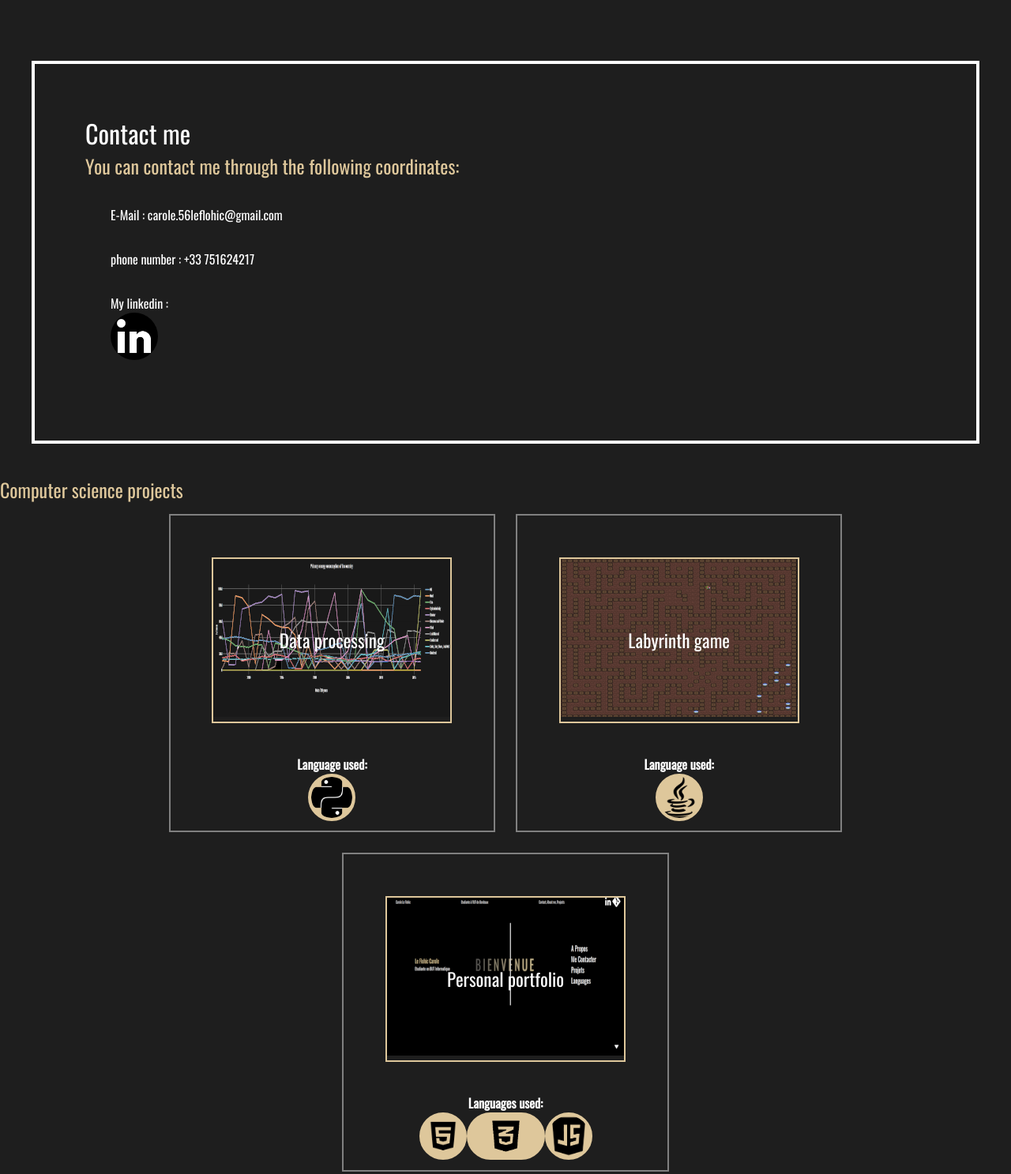
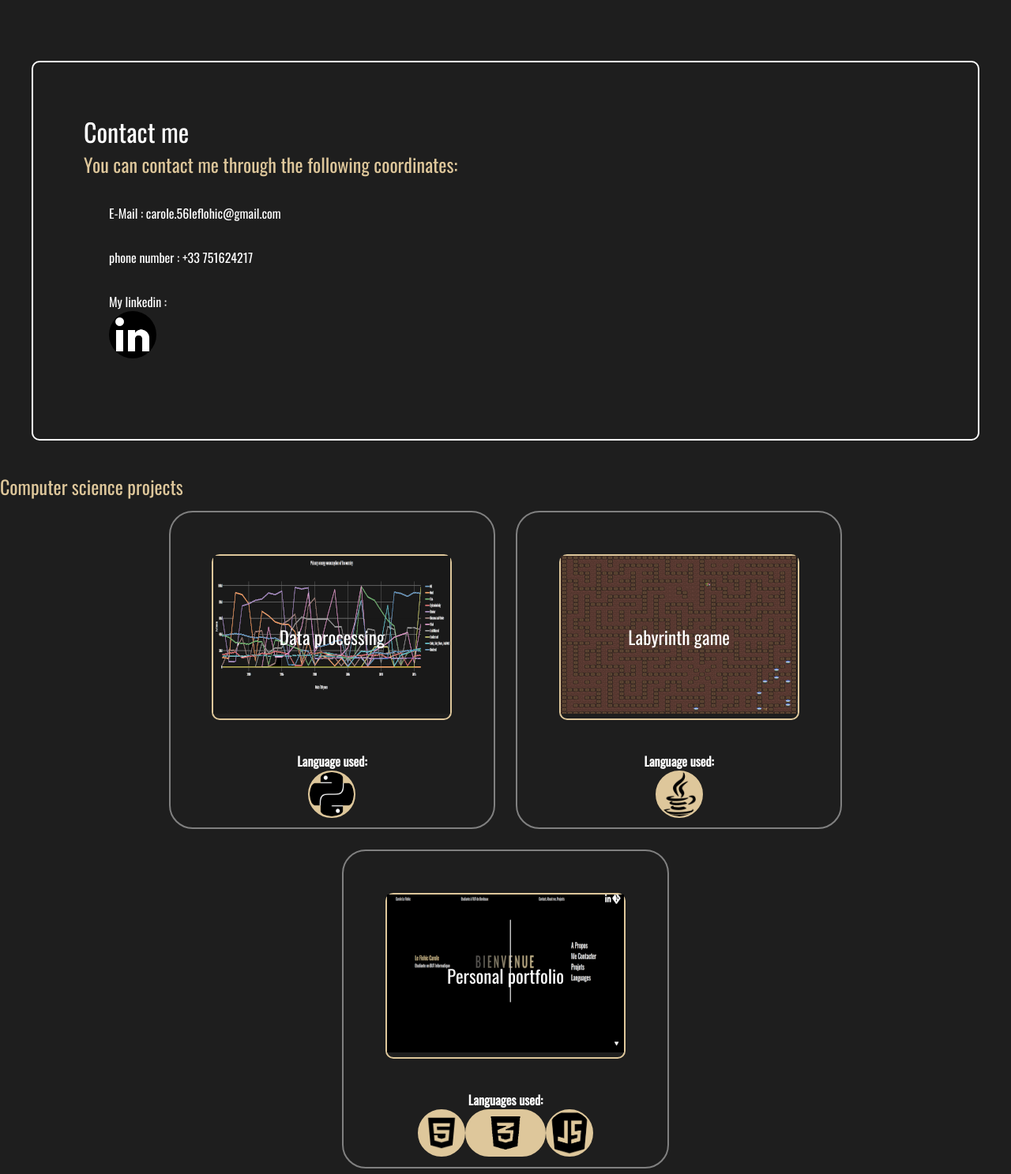
Before and after one commit to CaroleLf/OldPortfolio, a plain HTML site: page index.html in a window 1280 px wide. Shown: the part 1229-2716 px from the top of the page at 79% size. Drawn offline with nearby package versions, Linux system fonts and the light colour scheme.

Commit message:
Add radius on div project, about and contact

```diff
--- a/acceuil.css
+++ b/acceuil.css
@@ -238,6 +238,7 @@ div.labyrinthe {
     align-items: center;
     border: solid 2px #DEC79B;
     margin: 5vh;
+    border-radius: 10px;
 }
 
 div.imgLang {
@@ -258,6 +259,7 @@ div.imgLang {
     flex-direction: column;
     align-items: stretch;
     border: solid 2px grey;
+    border-radius: 30px;
 }
 
 .contenu {
@@ -372,6 +374,7 @@ div.deuxLanguages {
     align-items: center;
     border: solid 2px grey;
     margin: 7vh;
+    border-radius: 30px;
 }
 
 .JPO {
@@ -385,6 +388,7 @@ div.deuxLanguages {
     align-items: center;
     border: solid 2px grey;
     margin: 7vh;
+    border-radius: 10px;
 }
 
 
@@ -392,7 +396,7 @@ div.deuxLanguages {
 
 div.Language img,
 .imgLang img {
-    border: solid 4px #DEC79B;
+    border: solid 2px #DEC79B;
     border-radius: 30px;
     background-color: #DEC79B;
     min-height: 20px;
@@ -447,7 +451,8 @@ div.SQL {
     margin: 5vh;
     padding: 5vw;
     flex-wrap: wrap;
-    border: solid 4px white;
+    border: solid 2px white;
+    border-radius: 10px;
 }
 
 .linkedin img {
```
